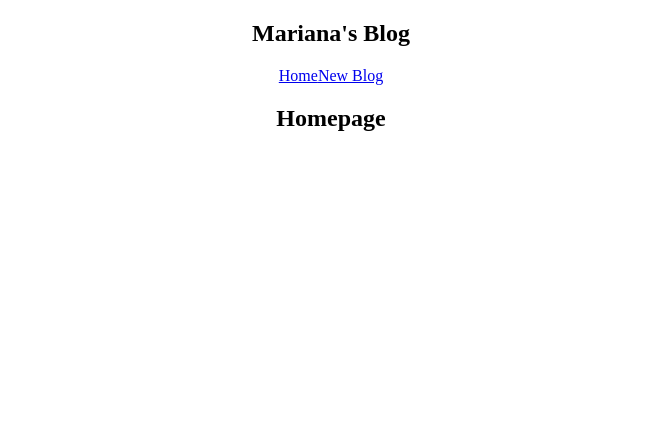
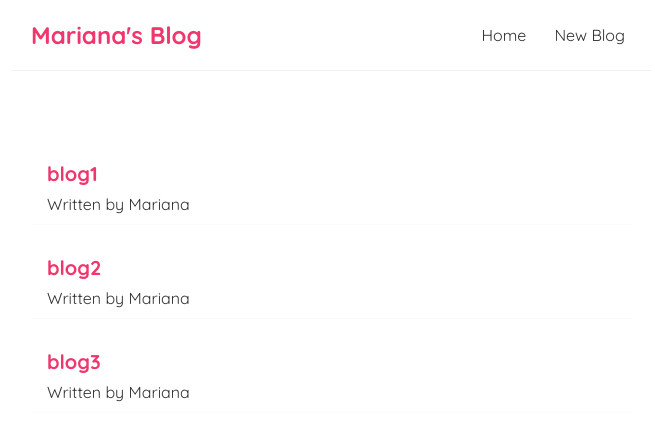
Before and after one commit to marianaG11/blog-app, a React (Create React App) app: page / in a window 1280 px wide. Shown: the top 440 px of the page, without its empty margins (309-964 px from the left). Built offline with nearby package versions, Linux system fonts and the light colour scheme.

Commit message:
display blogs on home page

```diff
--- a/src/App.css
+++ /dev/null
@@ -1,38 +0,0 @@
-.App {
-  text-align: center;
-}
-
-.App-logo {
-  height: 40vmin;
-  pointer-events: none;
-}
-
-@media (prefers-reduced-motion: no-preference) {
-  .App-logo {
-    animation: App-logo-spin infinite 20s linear;
-  }
-}
-
-.App-header {
-  background-color: #282c34;
-  min-height: 100vh;
-  display: flex;
-  flex-direction: column;
-  align-items: center;
-  justify-content: center;
-  font-size: calc(10px + 2vmin);
-  color: white;
-}
-
-.App-link {
-  color: #61dafb;
-}
-
-@keyframes App-logo-spin {
-  from {
-    transform: rotate(0deg);
-  }
-  to {
-    transform: rotate(360deg);
-  }
-}
--- a/src/App.js
+++ b/src/App.js
@@ -1,4 +1,3 @@
-import './App.css';
 
 import Navbar from './Navbar';
 import Home from './Home';
--- a/src/Home.js
+++ b/src/Home.js
@@ -1,7 +1,27 @@
+import { useState } from "react"; //to create a reactive value
+
+
 const Home = () => {
+    const  [blogs, setBlogs] = useState([
+        {title: 'blog1', body: 'lorem ipsum...', author: 'Mariana', id: 1},
+        {title: 'blog2', body: 'lorem ipsum...', author: 'Mariana', id: 2},
+        {title: 'blog3', body: 'lorem ipsum...', author: 'Mariana', id: 3}
+    ]);
+
+
+
+
+//map through the array of objects
+//need the key attribute to keep track of each item in the dom as React outputs it
+    //the id prop; must be unique
     return (
         <div className="home">
-            <h2>Homepage</h2>
+           {blogs.map((blog) => (
+               <div className="blog-preview" key={blog.id}>
+                   <h2>{blog.title}</h2>
+                    <p>Written by {blog.author}</p>
+               </div>
+            ))}
         </div>
      );
 }
--- a/src/Navbar.js
+++ b/src/Navbar.js
@@ -4,7 +4,7 @@
             <h1>Mariana's Blog</h1>
             <div className="links">
                 <a href="/">Home</a>
-                <a href="create/">New Blog</a>
+                <a href="/create">New Blog</a>
             </div>
         </nav>
     );
--- /dev/null
+++ b/src/index.css
@@ -0,0 +1,50 @@
+@import url('https://fonts.googleapis.com/css2?family=Quicksand:wght@300;400;500;600;700&display=swap');
+
+/* base styles */
+* {
+  margin: 0;
+  font-family: "Quicksand";
+  color: #333;
+}
+.navbar {
+  padding: 20px;
+  display: flex;
+  align-items: center;
+  max-width: 600px;
+  margin: 0 auto;
+  border-bottom: 1px solid #f2f2f2;
+}
+.navbar h1 {
+  color: #f1356d;
+}
+.navbar .links {
+  margin-left: auto;
+}
+.navbar a {
+  margin-left: 16px;
+  text-decoration: none;
+  padding: 6px;
+}
+.navbar a:hover {
+  color: #f1356d;
+}
+.content {
+  max-width: 600px;
+  margin: 40px auto;
+  padding: 20px;
+}
+
+/* blog previews / list */
+.blog-preview {
+  padding: 10px 16px;
+  margin: 20px 0;
+  border-bottom: 1px solid #fafafa;
+}
+.blog-preview:hover {
+  box-shadow: 1px 3px 5px rgba(0,0,0,0.1);
+}
+.blog-preview h2 {
+  font-size: 20px;
+  color: #f1356d;
+  margin-bottom: 8px;
+}
--- a/src/index.js
+++ b/src/index.js
@@ -1,7 +1,7 @@
 import React from 'react';
 import ReactDOM from 'react-dom/client';
 import App from './App';
-
+import './index.css'
 
 const root = ReactDOM.createRoot(document.getElementById('root'));
 root.render(
```
